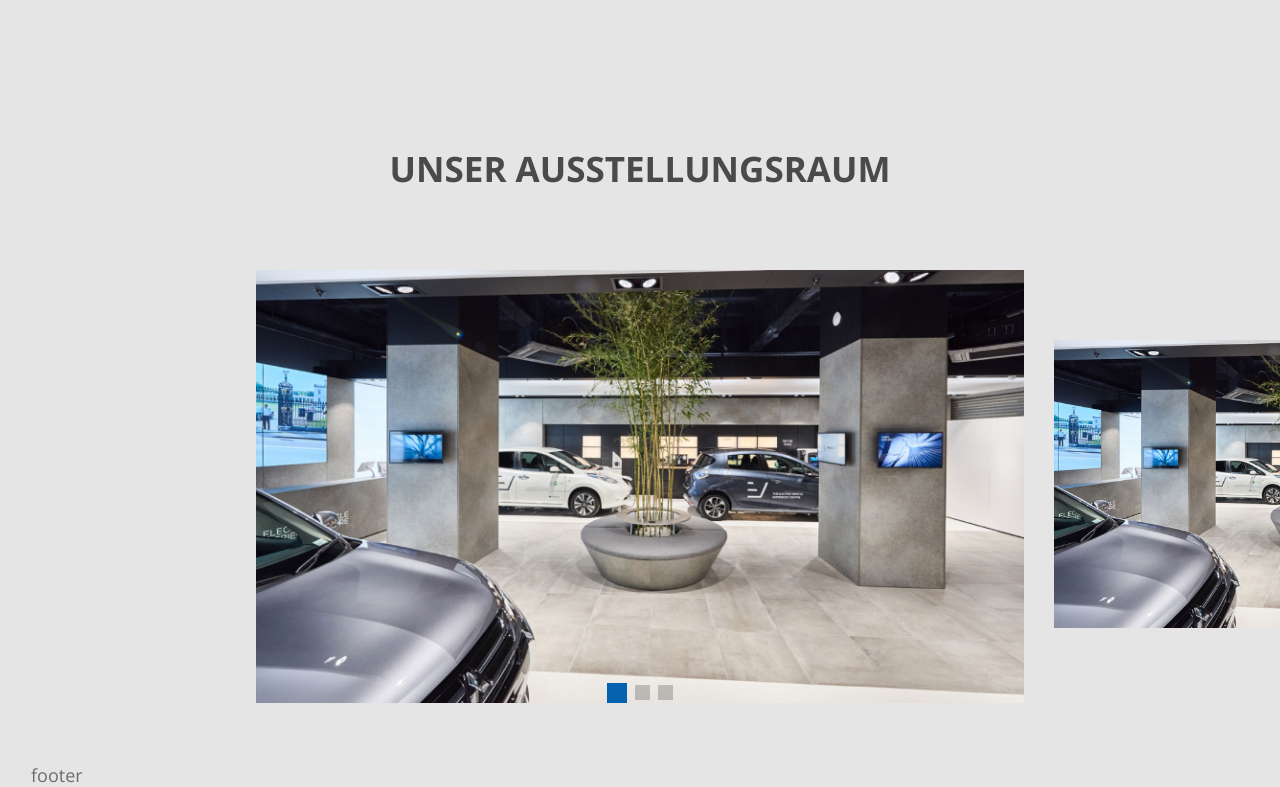
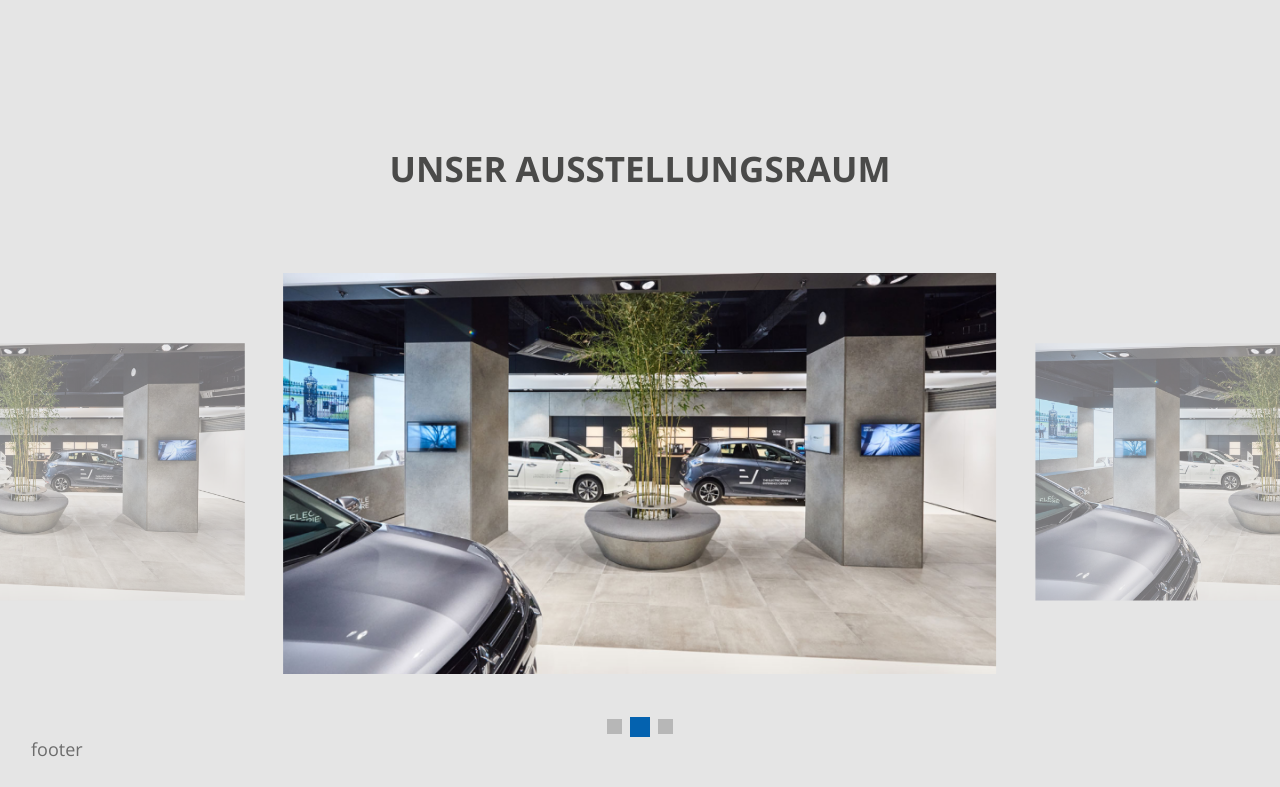
Before and after one commit to demiweb/denoleks-gulp, a website: page src/index.html in a window 1280 px wide. Shown: the part 6118-6905 px from the top of the page. After the commit the page ends 6879 px from the top, so only its background shows below. Drawn offline with nearby package versions, Linux system fonts and the light colour scheme; files that its build step writes are made by us from their sources.

Commit message:
corrected photos-slider

```diff
--- a/src/js/main.js
+++ b/src/js/main.js
@@ -13,13 +13,13 @@ const swiperComments = new Swiper('.comments .swiper', {
 
 const swiperPhotos = new Swiper('.photos .swiper', {
     direction: 'horizontal',
-    // loop: true,
+    loop: true,
     autoplay: {
-        delay: 30000000
+        delay: 3000
     },
     centeredSlides: true,
     slidesPerView: 'auto',
-    spaceBetween: 30,
+    spaceBetween: '-7%',
 
 
     pagination: {
--- a/src/scss/section/_photos.scss
+++ b/src/scss/section/_photos.scss
@@ -1,5 +1,4 @@
 .photos {
-  padding-bottom: 60px;
 
   h2 {
     margin-bottom: 80px;
@@ -7,44 +6,46 @@
   }
 
   .photos-slider {
+    padding-bottom: 60px;
+
     width: 100%;
     height: 100%;
 
 
     .photos-slider__wrapper {
-      //justify-content: center;
+      position: relative;
       align-items: center;
+
       .photos-slider__slide {
         display: flex;
         justify-content: center;
         align-items: center;
-        width: 40%;
-
-        &.swiper-slide-active {
-          width: 60%;
-          .slide__img {
-            display: flex;
-            align-items: center;
-            width: 100%;
-            height: 100%;
-          }
-          img {
-            width: 100%;
-            height: 100%;
-            object-fit: cover;
-          }
-        }
+        width: 55.7%;
 
         .slide__img {
           width: 100%;
+          transform: scale(.64);
+          opacity: .5;
+          transition: all 1s ease;
+
           img {
             width: 100%;
-            height: 100%;
-            object-fit: cover;
           }
         }
+      }
 
+      .photos-slider__slide.swiper-slide-active {
 
+        .slide__img {
+          transform: scale(1);
+          opacity: 1;
+
+          img {
+            display: block;
+            margin-left: auto;
+            width: 100%;
+          }
+        }
       }
     }
   }
```
Also changed, not shown: dist/css/style.css, dist/css/style.min.css, dist/js/main.js, dist/js/main.min.js, 1 other file.
